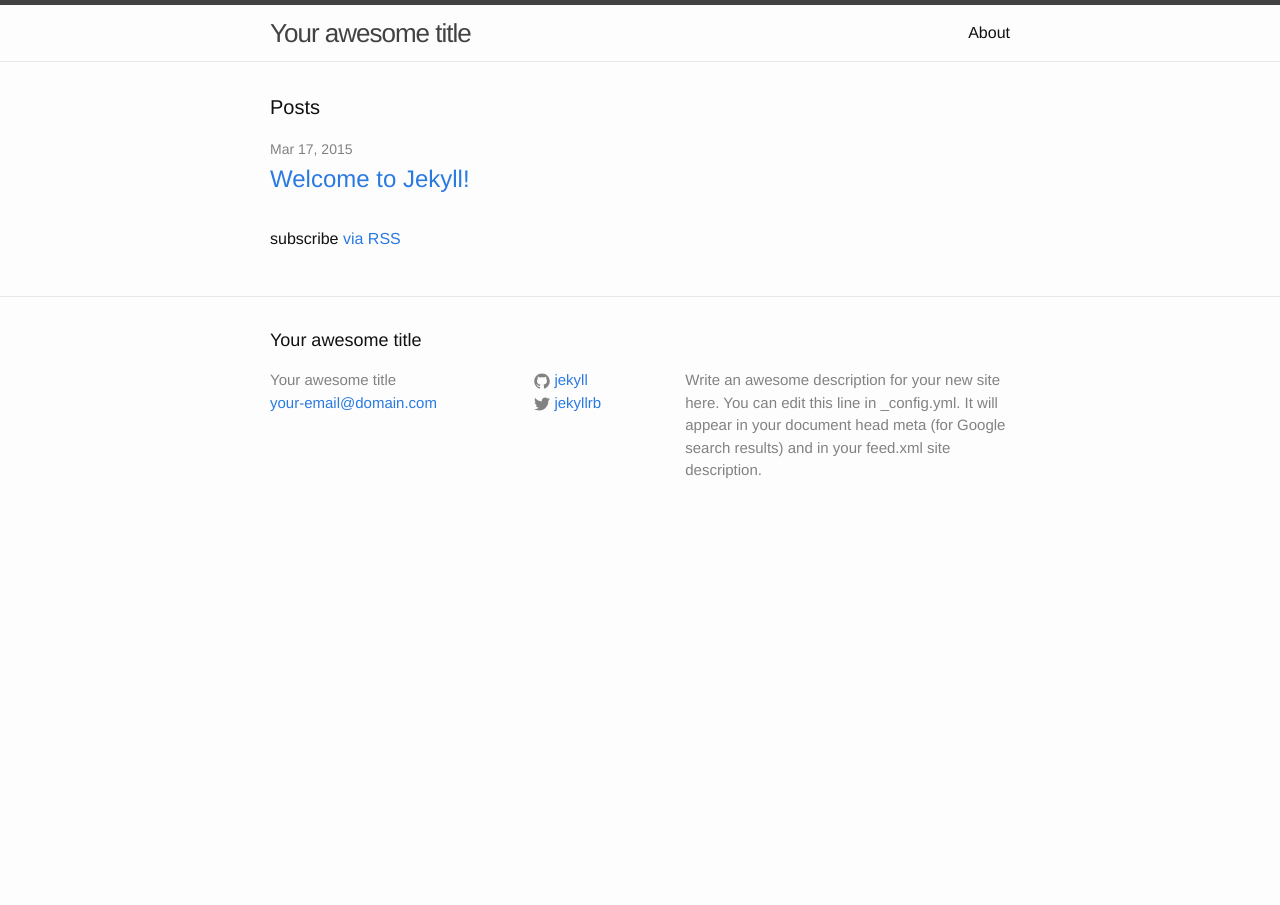
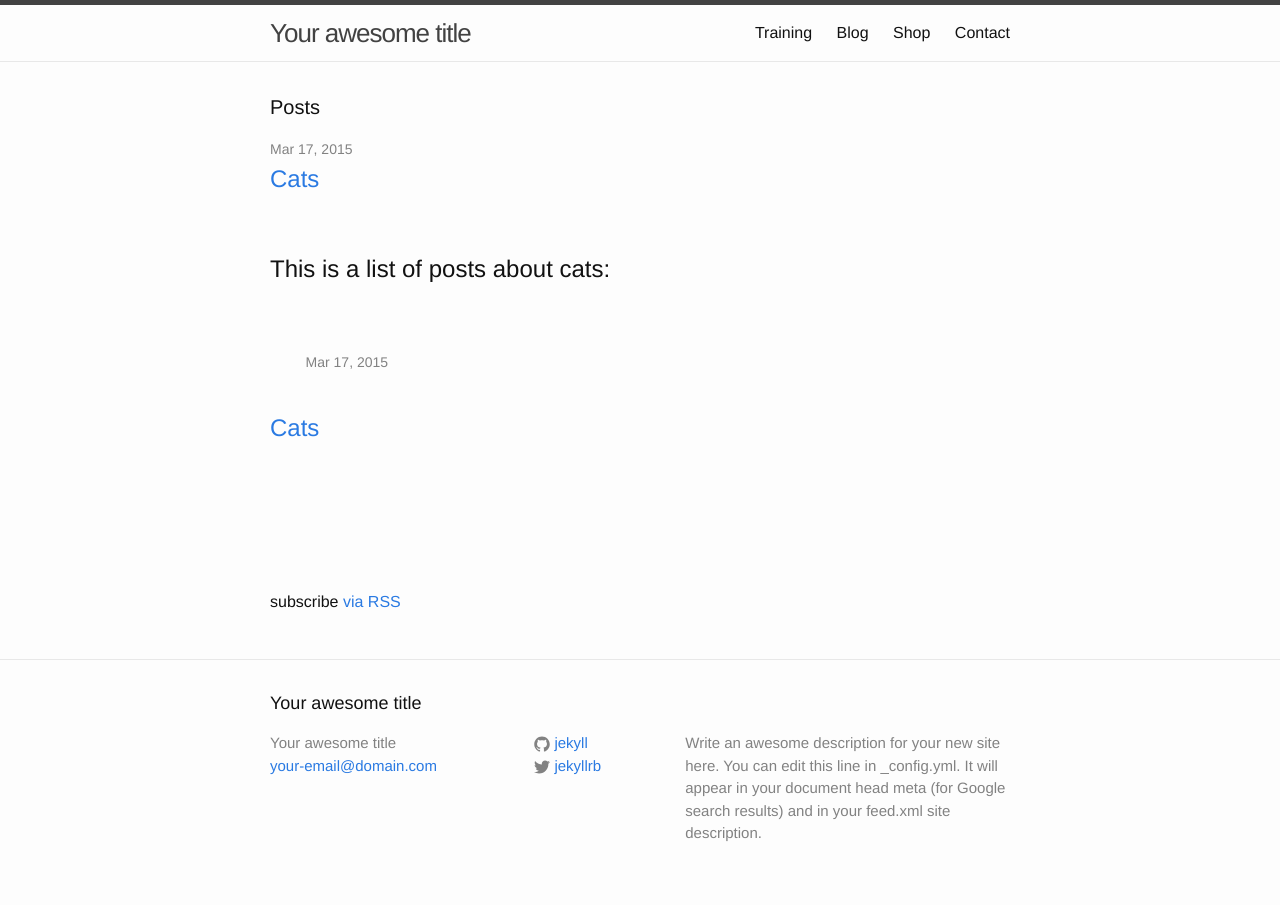
Before and after one commit to jdcarroll/ctxFitness, a Jekyll site: the page built from index.html, in a window 1280 px wide. Built offline with Jekyll 4.4.1, drawn with Linux system fonts in a browser that asks for light colours.

Commit message:
navigation and stie archetecture

```diff
--- /dev/null
+++ b/01_Training.html
@@ -0,0 +1,5 @@
+---
+layout: page
+title: Training
+permalink: /training/
+---
--- /dev/null
+++ b/03_shop.html
@@ -0,0 +1,5 @@
+---
+layout: page
+title: Shop
+permalink: /shop/
+---
--- /dev/null
+++ b/04_contact.html
@@ -0,0 +1,5 @@
+---
+layout: page
+title: Contact
+permalink: /contact/
+---
--- a/_includes/head.html
+++ b/_includes/head.html
@@ -6,7 +6,7 @@
   <title>{% if page.title %}{{ page.title }}{% else %}{{ site.title }}{% endif %}</title>
   <meta name="description" content="{% if page.excerpt %}{{ page.excerpt | strip_html | strip_newlines | truncate: 160 }}{% else %}{{ site.description }}{% endif %}">
 
-  <link rel="stylesheet" href="/css/main.css">
+  <link rel="stylesheet" href="{{ "/css/main.css" | prepend: site.baseurl }}">
   <link rel="canonical" href="{{ page.url | replace:'index.html','' | prepend: site.baseurl | prepend: site.url }}">
   <link rel="alternate" type="application/rss+xml" title="{{ site.title }}" href="{{ "/feed.xml" | prepend: site.baseurl | prepend: site.url }}" />
 </head>
--- a/_posts/2015-03-17-welcome-to-jekyll.markdown
+++ b/_posts/2015-03-16-welcome-to-jekyll.markdown
@@ -1,8 +1,9 @@
 ---
 layout: post
-title:  "Welcome to Jekyll!"
-date:   2015-03-17 18:02:00
+title:  "Cats"
+date:   2015-03-17 18:42:40
 categories: jekyll update
+tags: cat
 ---
 You’ll find this post in your `_posts` directory. Go ahead and edit it and re-build the site to see your changes. You can rebuild the site in many different ways, but the most common way is to run `jekyll serve`, which launches a web server and auto-regenerates your site when a file is updated.
 
--- a/index.html
+++ b/index.html
@@ -18,6 +18,21 @@ layout: default
     {% endfor %}
   </ul>
 
+    </ul>
+
+      <h2>This is a list of posts about cats:</h2>
+      <ul class="post-list">
+        {% for post in site.tags.cat %}
+          <li>
+            <span class="post-meta">{{ post.date | date: "%b %-d, %Y" }}</span>
+
+            <h2>
+              <a class="post-link" href="{{ post.url | prepend: site.baseurl }}">{{ post.title }}</a>
+            </h2>
+          </li>
+        {% endfor %}
+      </ul>
+
   <p class="rss-subscribe">subscribe <a href="{{ "/feed.xml" | prepend: site.baseurl }}">via RSS</a></p>
 
 </div>
```
Also changed, not shown: 02_blog.html (added, +17 -0 lines), about.md (deleted, +0 -11 lines), 1 other file.
